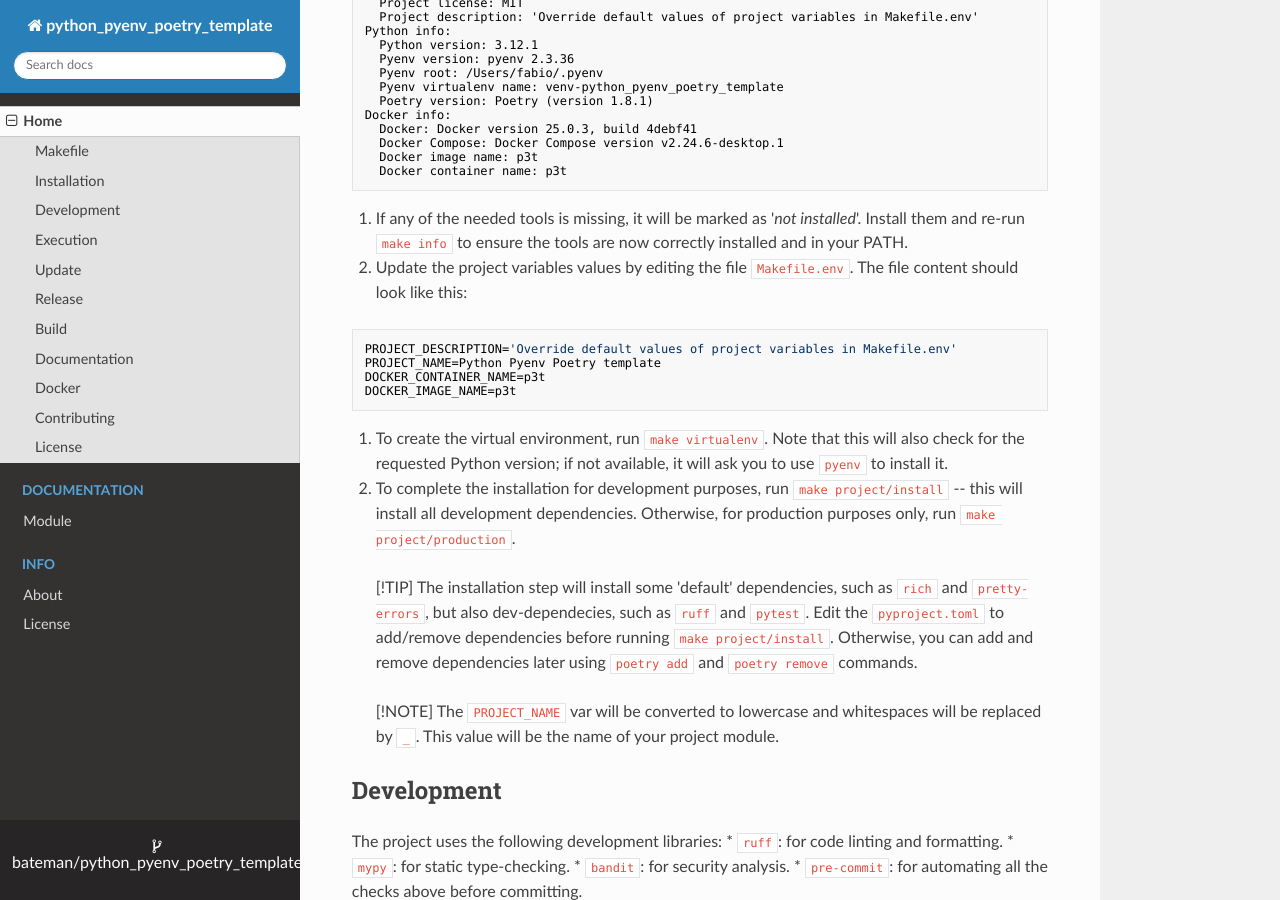
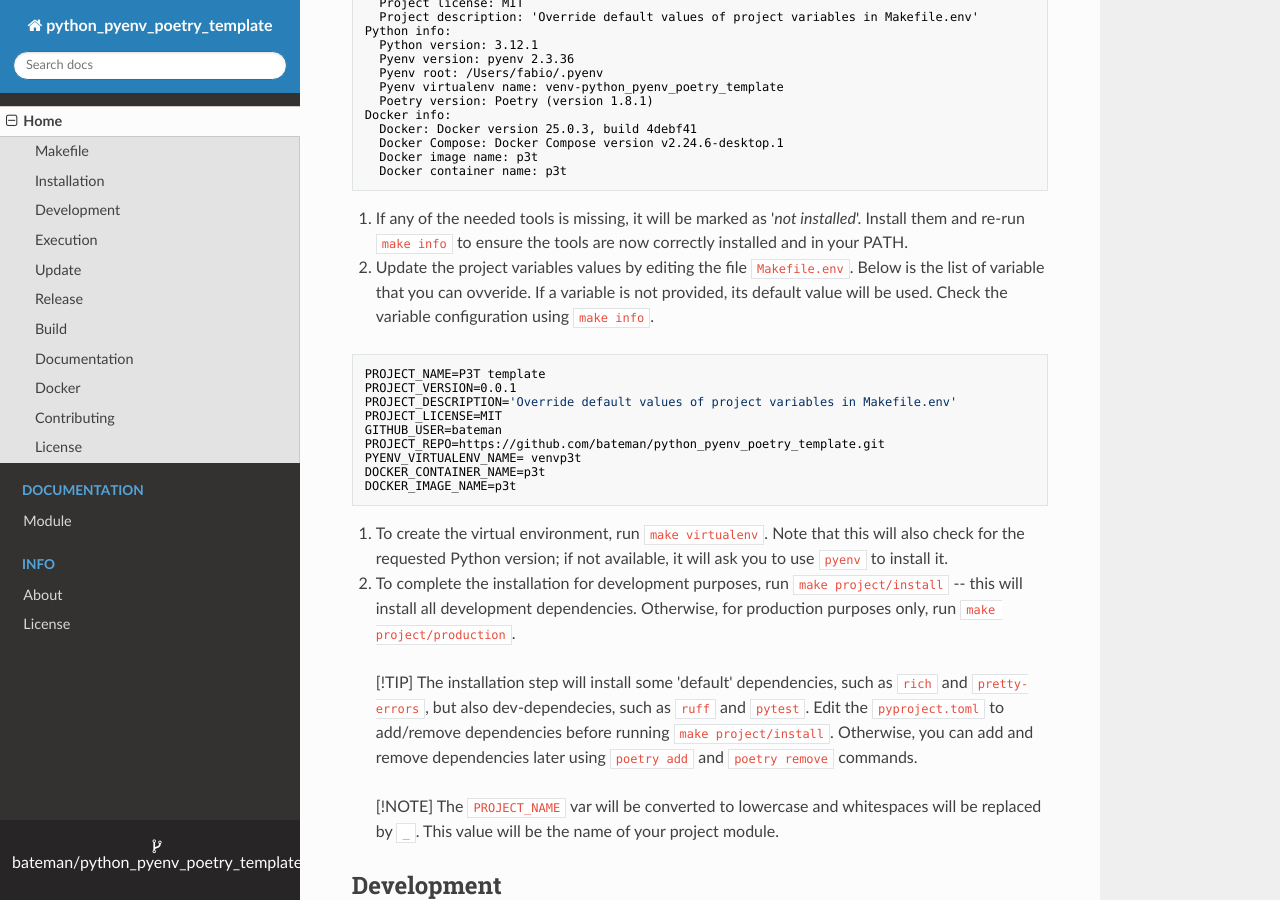
Before and after one commit to bateman/python_pyenv_poetry_template, an MkDocs documentation site: the page built from docs/index.md, in a window 1280 px wide and 900 px high, scrolled down 1476 px. Built offline with MkDocs 1.6.1, drawn with Linux system fonts in a browser that asks for light colours; nearby versions of some CDN libraries.

Commit message:
Update list of project variables in Makefile.env

````diff
--- a/docs/index.md
+++ b/docs/index.md
@@ -94,10 +94,15 @@ Docker info:
   Docker container name: p3t
 ```
 4. If any of the needed tools is missing, it will be marked as '*not installed*'. Install them and re-run `make info` to ensure the tools are now correctly installed and in your PATH.
-5. Update the project variables values by editing the file `Makefile.env`. The file content should look like this:
+5. Update the project variables values by editing the file `Makefile.env`. Below is the list of variable that you can ovveride. If a variable is not provided, its default value will be used. Check the variable configuration using `make info`.
 ```bash
+PROJECT_NAME=P3T template
+PROJECT_VERSION=0.0.1
 PROJECT_DESCRIPTION='Override default values of project variables in Makefile.env'
-PROJECT_NAME=Python Pyenv Poetry template
+PROJECT_LICENSE=MIT
+GITHUB_USER=bateman
+PROJECT_REPO=https://github.com/bateman/python_pyenv_poetry_template.git
+PYENV_VIRTUALENV_NAME= venvp3t
 DOCKER_CONTAINER_NAME=p3t
 DOCKER_IMAGE_NAME=p3t
 ```
````
